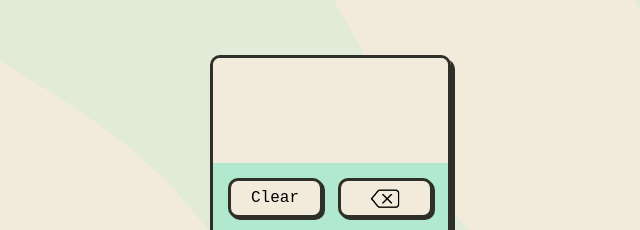
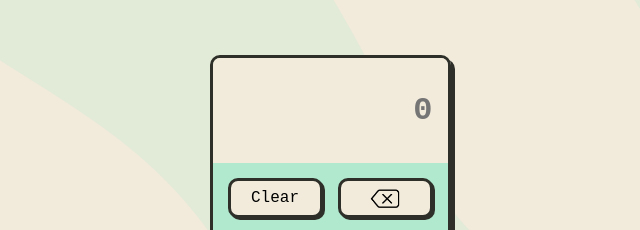
Before and after one commit to commitwithamit/projects, a plain HTML site: page calculator/index.html in a window 1280 px wide. Shown: the part 145-375 px from the top of the page, 310-950 px from the left. Drawn offline with Linux system fonts and the light colour scheme; a web font is replaced by a local one.

Commit message:
added 0 as placeholder

```diff
--- a/calculator/index.html
+++ b/calculator/index.html
@@ -98,7 +98,7 @@
 
     <form name="form" class="box-style">
         <div class="result-box">
-            <input type="text" name="result">
+            <input type="text" name="result" placeholder="0">
         </div>
         <div class="btns-box">
             <input type="button" value="Clear" class="box-style btn-sm" onclick="form.result.value = ''">
```
